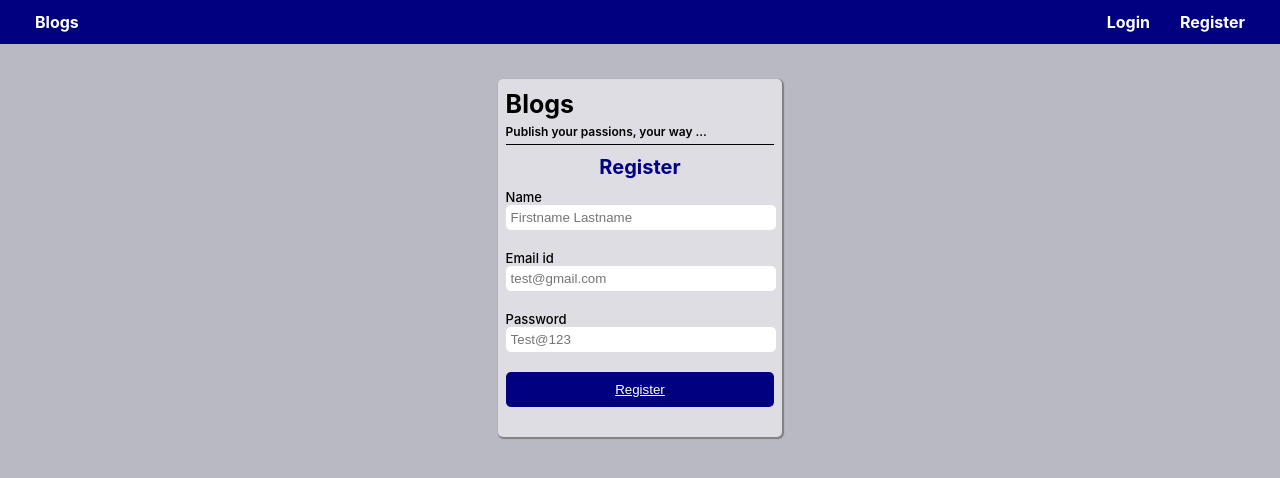
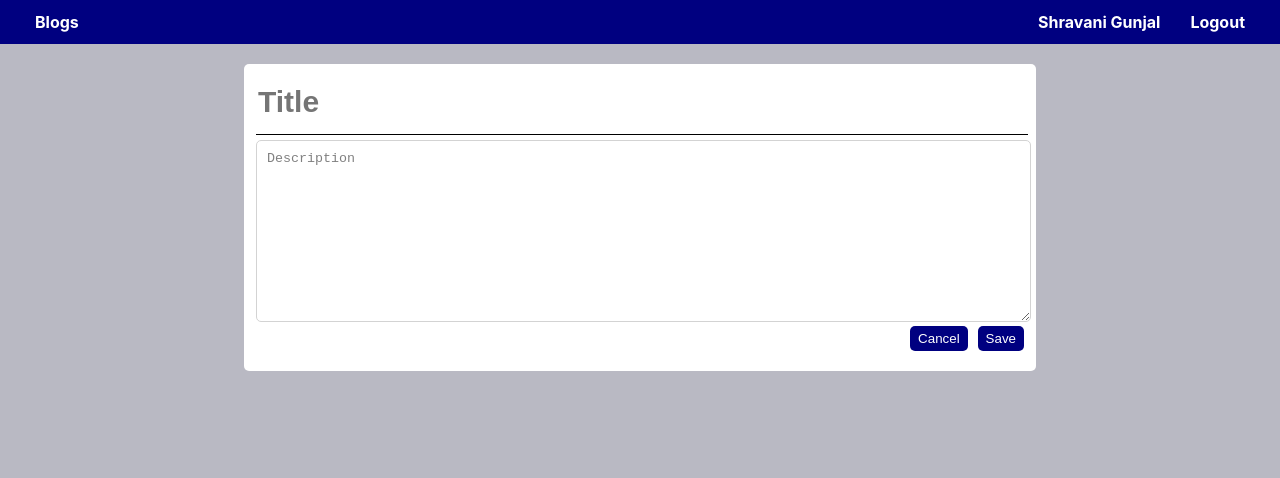
Before and after one commit to ShravaniGunjal/blogs-app, a React (Create React App) app: page / in a window 1280 px wide. Shown: the top 478 px of the page. Built offline with nearby package versions, Linux system fonts and the light colour scheme.

Commit message:
created title folder

```diff
--- a/src/App.js
+++ b/src/App.js
@@ -3,6 +3,7 @@ import './App.css';
 import Login from './Components/Login/Login';
 import Dashboard from './Components/Dashboard/Dashboard';
 import Register from './Components/Register/Register';
+import Title from './Components/Title/Title';
 
 
 function App() {
@@ -10,7 +11,8 @@ function App() {
    <div>
     {/* <Login/> */}
     {/* <Dashboard/> */}
-    <Register/>
+    {/* <Register/> */}
+    <Title/>
    </div>
   );
 }
--- /dev/null
+++ b/src/Components/Title/Title.css
@@ -0,0 +1,34 @@
+.titleBox{
+    background-color: white;
+    width: 60%;
+    margin: auto;
+    margin-top: 20px;
+    padding: 20px 12px;
+    border-radius: 5px;
+}
+.title{
+    border-top: none;
+    border-left: none;
+    border-right: none;
+    border-bottom: 1px solid black;
+    font-size: 30px;
+    color: gray;
+    font-weight: bold;
+    padding-bottom: 15px;
+    width: 100%;
+}
+textarea{
+    margin-top: 5px;
+    color: gray;
+    padding:10px;
+    width: 98%;
+    height: 160px;
+    border: 1px solid lightgray;
+    border-radius: 5px;
+    /* box-shadow: 0px 2px 0px 0px lightgray; */
+}
+.Buttons{
+    display: flex;
+    justify-content: end;
+    gap: 10px;
+}
--- /dev/null
+++ b/src/Components/Title/Title.js
@@ -0,0 +1,23 @@
+import "./Title.css"
+function Title() {
+    return (
+        <div className="background">
+            <div className="header">
+                <div>Blogs</div>
+                <div className="headerRightSection">
+                    <span>Shravani Gunjal</span>
+                    <span>Logout</span>
+                </div>
+            </div>
+            <div className="titleBox">
+                <input type="text" placeholder="Title" className="title" />
+                <textarea>Description</textarea>
+                <div className="Buttons">
+                    <button className="button">Cancel</button>
+                    <button className="button">Save</button>
+                </div>
+            </div>
+        </div>
+    )
+}
+export default Title;
```
